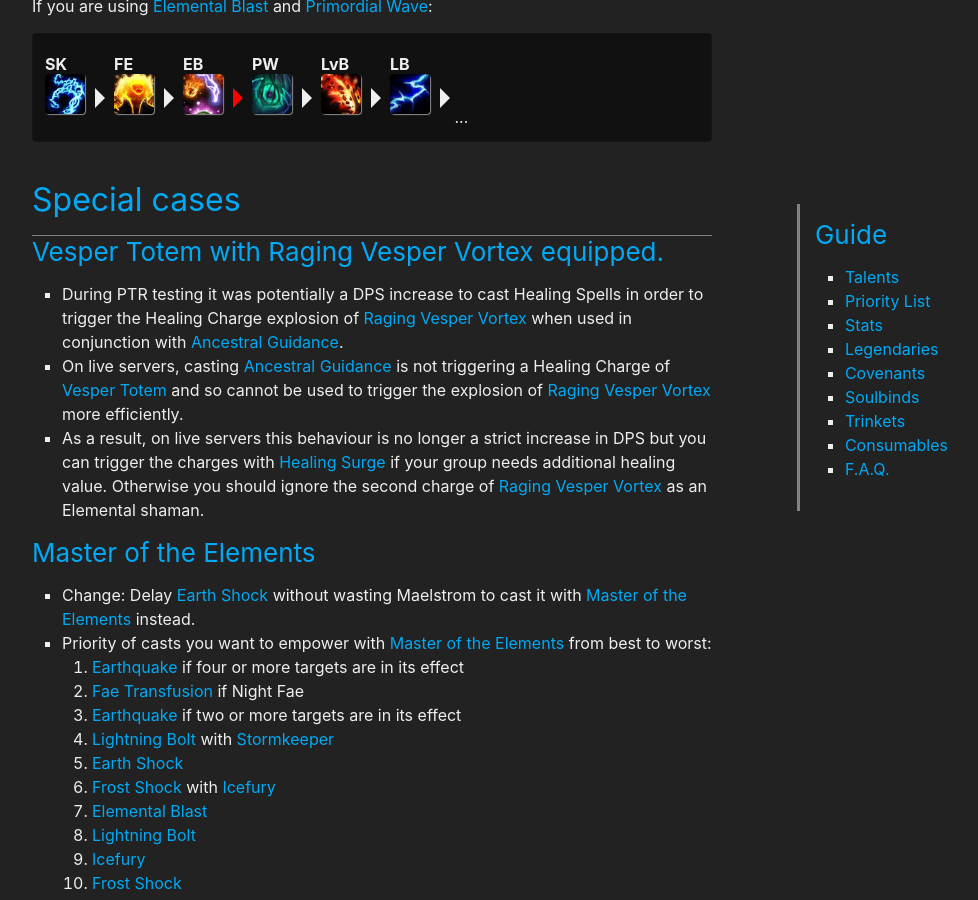
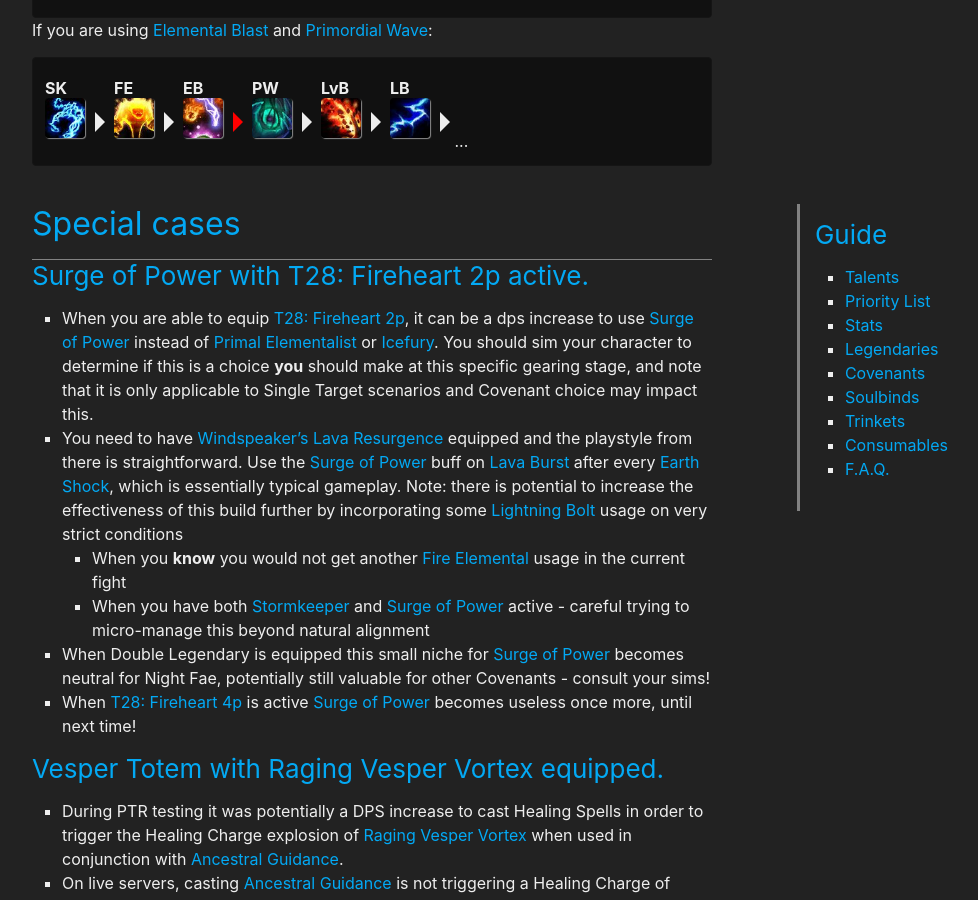
Before and after one commit to stormearthandlava/stormearthandlava.github.io, a Jekyll site: the page built from guide/general/priority_list.md, in a window 1280 px wide and 900 px high, scrolled down 3718 px. Shown: the whole window, without its empty margins (268-1246 px from the left). Built offline with Jekyll 4.4.1, drawn with Linux system fonts in a browser that asks for light colours; a script that is not in the unit is left out; some of the changed text lies outside the part shown.

Commit message:
Update priority_list.md

```diff
--- a/guide/general/priority_list.md
+++ b/guide/general/priority_list.md
@@ -214,6 +214,13 @@ If you are using {{ site.data.talent.eb }} and {{ site.data.spell.primordial_wav
 
 ## Special cases
 ---
+### {{ site.data.talent.sop }} with {{ site.data.item.t28_2 }} active.
+- When you are able to equip {{ site.data.item.t28_2 }}, it can be a dps increase to use {{ site.data.talent.sop }} instead of {{ site.data.talent.pe }} or {{ site.data.talent.if }}. You should sim your character to determine if this is a choice **you** should make at this specific gearing stage, and note that it is only applicable to Single Target scenarios and Covenant choice may impact this.
+- You need to have {{ site.data.legendary.wlr }} equipped and the playstyle from there is straightforward. Use the {{ site.data.talent.sop }} buff on {{ site.data.spell.lvb }} after every {{ site.data.spell.es }}, which is essentially typical gameplay. Note: there is potential to increase the effectiveness of this build further by incorporating some {{ site.data.spell.lb }} usage on very strict conditions
+     * When you **know** you would not get another {{ site.data.spell.fe }} usage in the current fight
+     * When you have both {{ site.data.talent.sk }} and {{ site.data.talent.sop }} active - careful trying to micro-manage this beyond natural alignment
+- When Double Legendary is  equipped this small niche for {{ site.data.talent.sop }} becomes neutral for Night Fae, potentially still valuable for other Covenants - consult your sims!
+- When {{ site.data.item.t28_4 }} is active {{ site.data.talent.sop }} becomes useless once more, until next time!
 
 ### {{ site.data.spell.vesper_totem }} with {{site.data.legendary.kyrian}} equipped.
 - During PTR testing it was potentially a DPS increase to cast Healing Spells in order to trigger the Healing Charge explosion of {{ site.data.legendary.kyrian }} when used in conjunction with {{ site.data.talent.ag }}.
```
